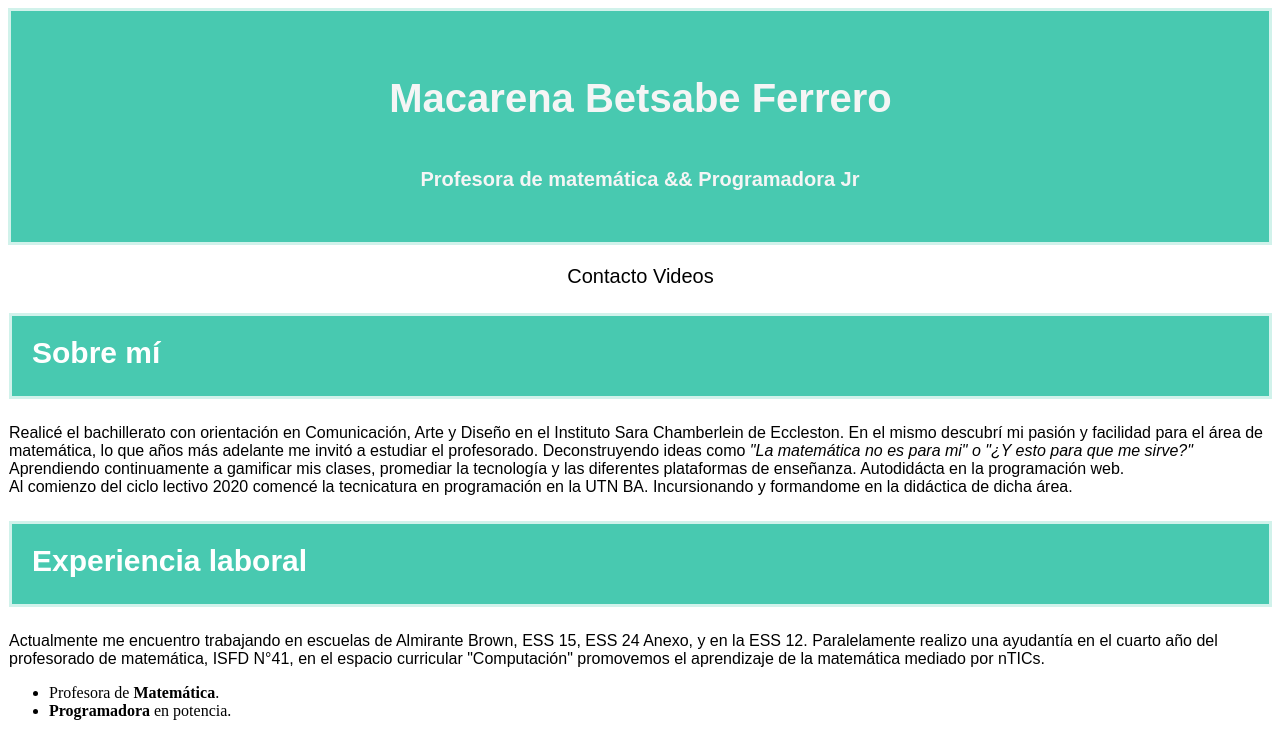
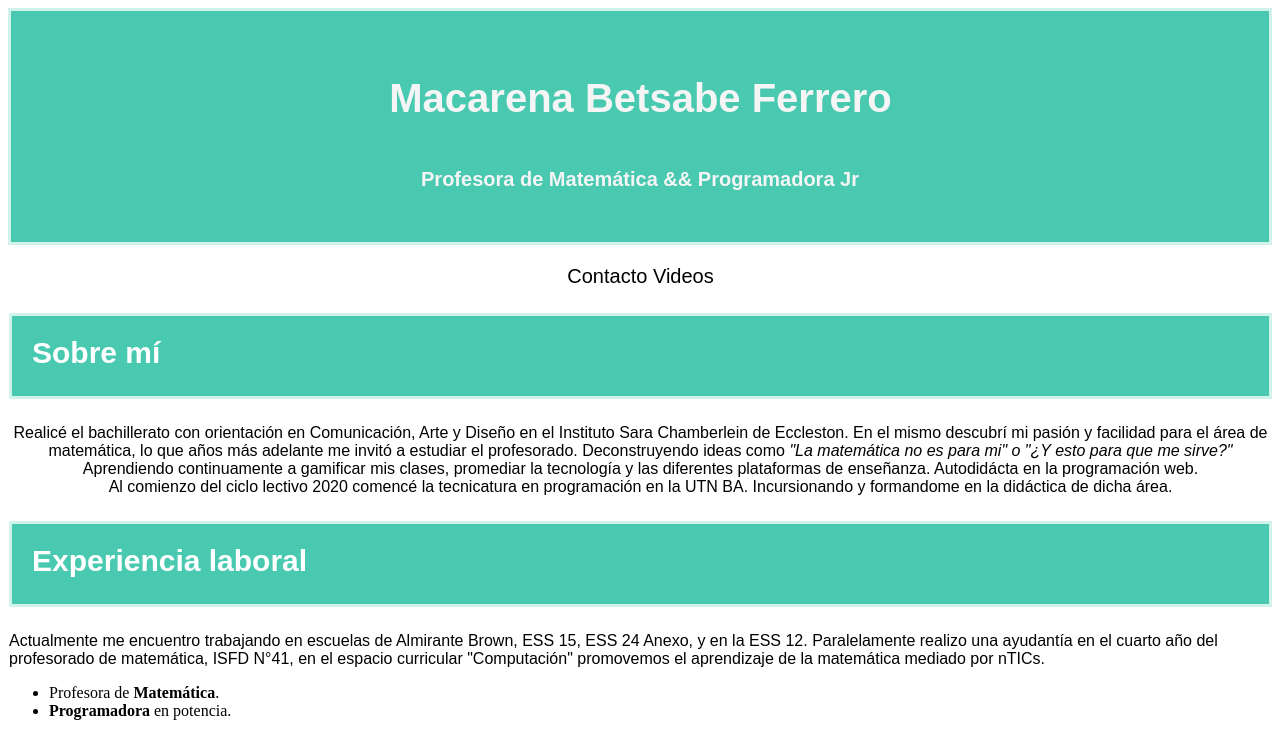
Before and after one commit to macarenaferrero/Portfolio, a plain HTML site: page Portfolio inicial/index.html in a window 1280 px wide. Shown: the top 738 px of the page. Drawn offline with Linux system fonts and the light colour scheme; grey boxes are pictures that could not be loaded.

Commit message:
Portfolio Final OK

```diff
--- a/index.html
+++ b/Portfolio inicial/index.html
@@ -12,7 +12,7 @@
       <h1 class="padding-titulo margin-titulo">
         Macarena Betsabe Ferrero
       </h1>
-      <h4>Profesora de matemática && Programadora Jr</h4>
+      <h4>Profesora de Matemática && Programadora Jr</h4>
     </header>
 
     <!--Sección navegación-->
@@ -24,9 +24,12 @@
   </section>
 
     <!--Selección de navegación-->
+    <div class="row">
     <section class="margin-titulo">
       <h2 class="destacar padding-titulo">Sobre mí</h2>
       <span>
+        <div class="form-group col-12 col-md-6">
+          <div class="col-6">
         Realicé el bachillerato con orientación en Comunicación, Arte y Diseño
         en el
         <a href="http://colegioeccleston.org.ar/" target="_blank"
@@ -44,8 +47,14 @@
         programación en la
         <a href="https://www.fra.utn.edu.ar/" target="_blank">UTN BA</a>.
         Incursionando y formandome en la didáctica de dicha área.
+      </div>
+      <div class="col-6">
+        <a href="C:\Users\macar\OneDrive\Documentos\PORTFOLIO\Portfolio\images\yasi.jpg"></a>
+      </div>
+    </div>
       </span>
     </section>
+  </div>
 
     <section class="margin-titulo">
       <h2 class="destacar padding-titulo">Experiencia laboral</h2>
```
Also changed, not shown: Porfolio Final/Images/b0d1dc5256850540e13c41f1417bca33.jpg (renamed from PorfolioII/Images/b0d1dc5256850540e13c41f1417bca33.jpg), Porfolio Final/Images/blaa.jpg (renamed from PorfolioII/Images/blaa.jpg), Porfolio Final/Images/blo.png (renamed from PorfolioII/Images/blo.png), Porfolio Final/Images/original.jpg (renamed from PorfolioII/Images/original.jpg), Porfolio Final/Images/tumblr_mu7khzrkVT1rsf511o1_1280.jpg (renamed from PorfolioII/Images/tumblr_mu7khzrkVT1rsf511o1_1280.jpg), Porfolio Final/css/styles.css (renamed from PorfolioII/css/styles.css), Porfolio Final/index.html (renamed from PorfolioII/index.html), Portfolio inicial/contacto.html (renamed from contacto.html), Portfolio inicial/css/flexflox.css (added), Portfolio inicial/css/styles.css (renamed from css/styles.css), Portfolio inicial/demo.html (renamed from demo.html), Portfolio inicial/flexbox.html (renamed from flexbox.html), Portfolio inicial/images/yasi.jpg (added), Portfolio inicial/indexviejo.html (renamed from indexviejo.html), 3 more files, 2 other files.
